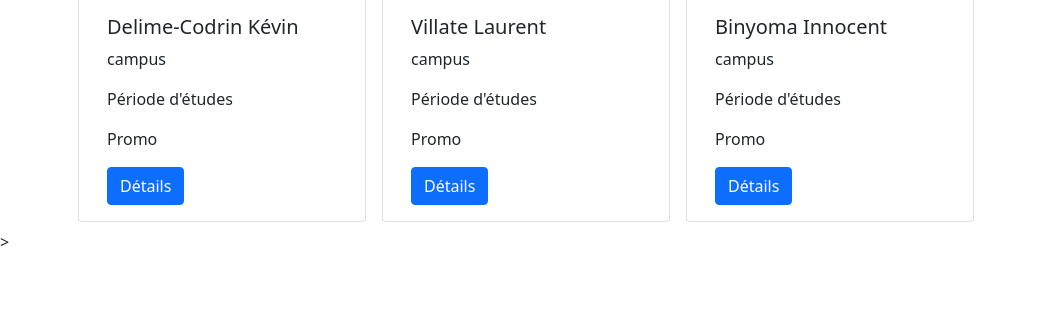
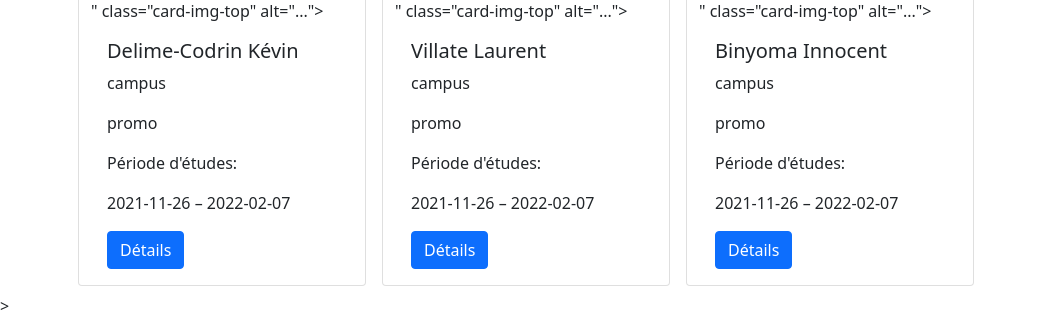
Before and after one commit to binyoma/Alumni-la-manu, a PHP site: page /Controllers/ProfilsListController.php in a window 1280 px wide. Shown: the part 1616-1934 px from the top of the page, without its empty margins (0-1037 px from the left). Before the commit the page ends 1862 px from the top, so only its background shows below. Run offline with PHP 8.4, Linux system fonts and the light colour scheme; data comes from the database, SQL or seed files in the repository; some libraries are stand-ins or nearby versions; some web fonts are replaced.

Commit message:
page liste profils et page détails

```diff
--- a/Views/Profils-List.php
+++ b/Views/Profils-List.php
@@ -21,13 +21,15 @@
             <?php
          foreach($alumni as $alum){?>
             <div class="card col-sm-3 m-2" style="width: 18rem;">
-                <img src="..." class="card-img-top" alt="...">
+            <img src="../assets/images/<?=$alum->photo?>" class="card-img-top" alt="...">
+
                 <div class="card-body">
                     <h5 class="card-title"><?=$alum->lastname. " ".$alum->firstname?></h5>
-                    <p class="card-text"> <?=$alum->campus?></p>
-                    <p class="card-text">Période d'études</p>
-                    <p class="card-text">Promo</p>
-                    <a href="../Views/Profils-List.php" class="btn btn-primary">Détails</a>
+                    <p class="card-text"><?=$alum->campus?></p>
+                    <p class="card-text"><?=$alum->promo?></p>
+                    <p>Période d'études:</p>
+                    <p class="card-text"><?=$alum->date_start." – ".$alum->date_end?></p>
+                    <a href="../Controllers/ProfilDetailsController.php?id=<?=$alum->id?>" class="btn btn-primary">Détails</a>
                 </div>
             </div>
             <?php }
```
Also changed, not shown: Controllers/ProfilDetailsController.php (added, +10 -0 lines), Views/profil-details.php (+10 -10 lines), assets/images/julie.jpeg (added).
